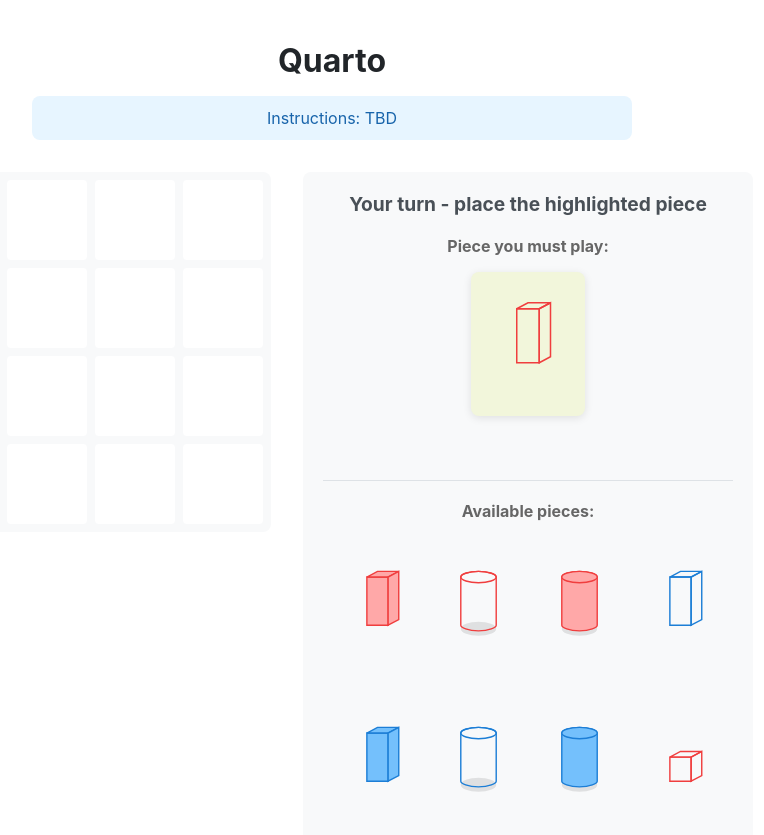
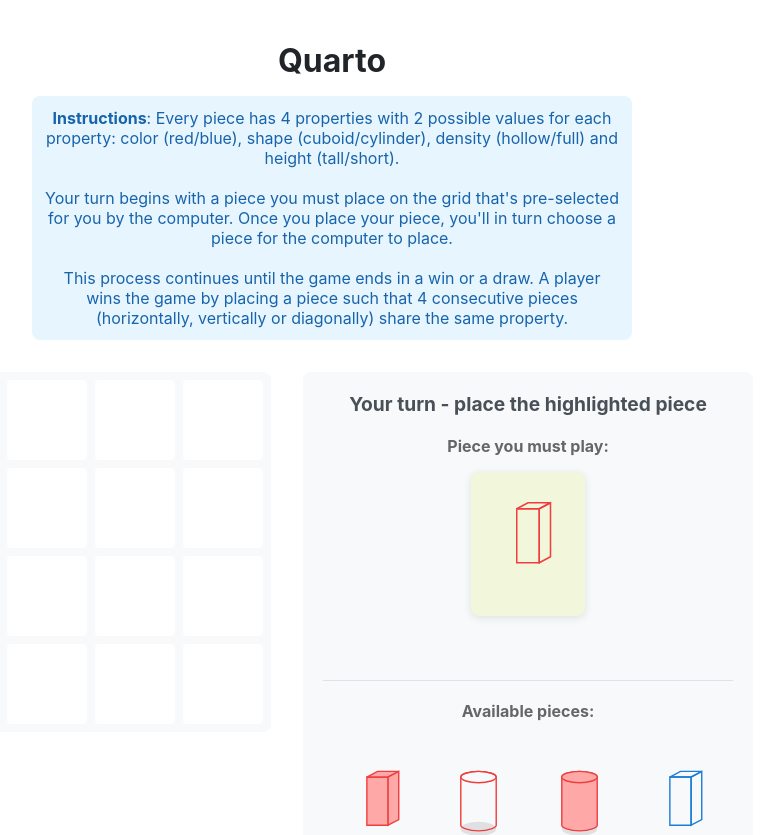
Before and after one commit to Buzz-Lightyear/quarto, a SvelteKit app: page / in a window 1280 px wide. Shown: the top 835 px of the page, without its empty margins (308-1072 px from the left). Built offline with nearby package versions, Linux system fonts and the light colour scheme.

Commit message:
Updating instructions

```diff
--- a/src/routes/+page.svelte
+++ b/src/routes/+page.svelte
@@ -9,7 +9,10 @@
     <h1>Quarto</h1>
 
     <div class="instructions">
-      <p>Instructions: TBD</p>
+      <p><b>Instructions</b>: Every piece has 4 properties with 2 possible values for each property: color (red/blue), shape (cuboid/cylinder), density (hollow/full) and height (tall/short).
+        <br/><br/>Your turn begins with a piece you must place on the grid that's pre-selected for you by the computer. Once you place your piece, you'll in turn choose a piece for the computer to place.
+        <br/><br/>This process continues until the game ends in a win or a draw. A player wins the game by placing a piece such that 4 consecutive pieces (horizontally, vertically or diagonally) share the same property.
+      </p>
     </div>
 
     <div class="game-container">
```
